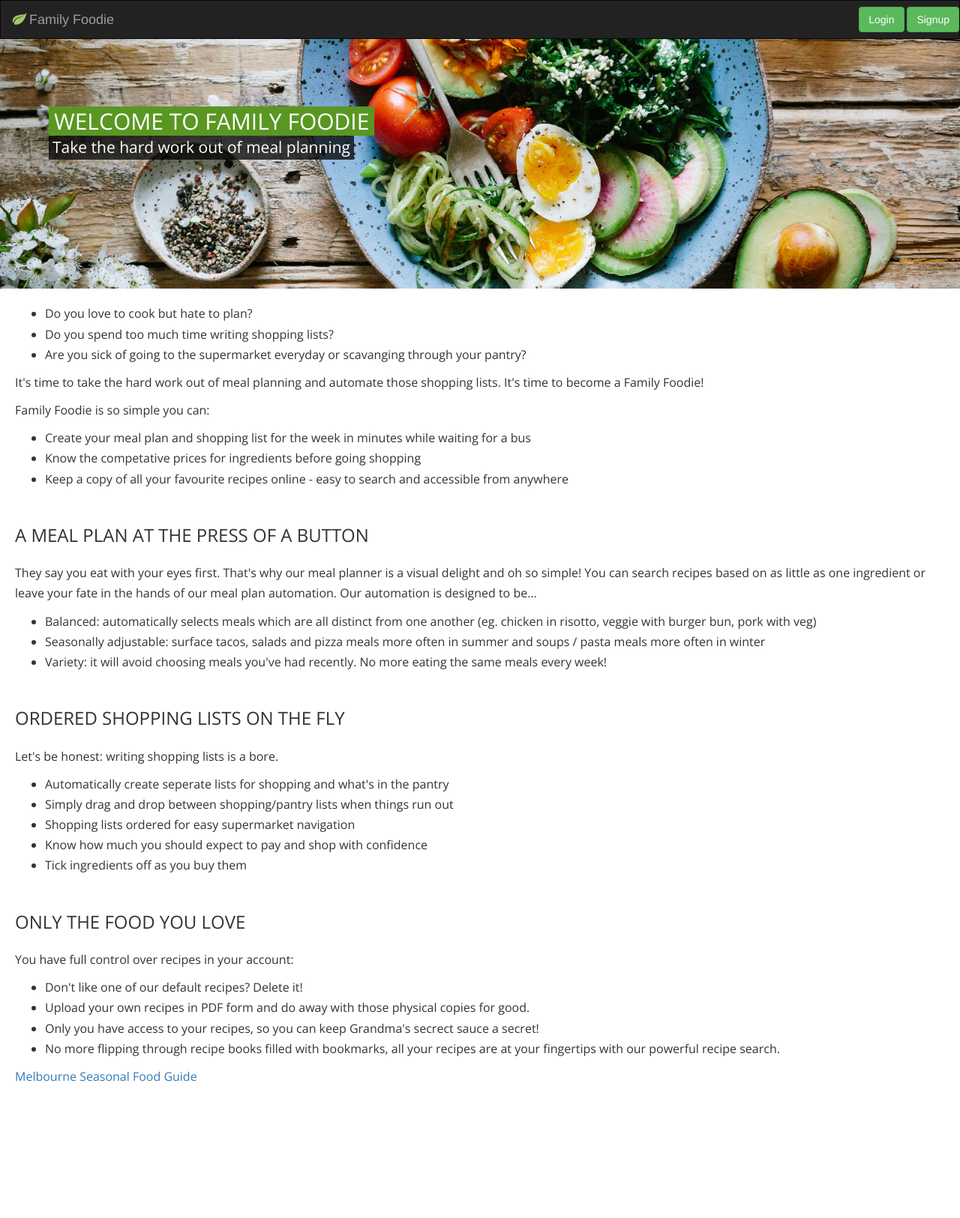
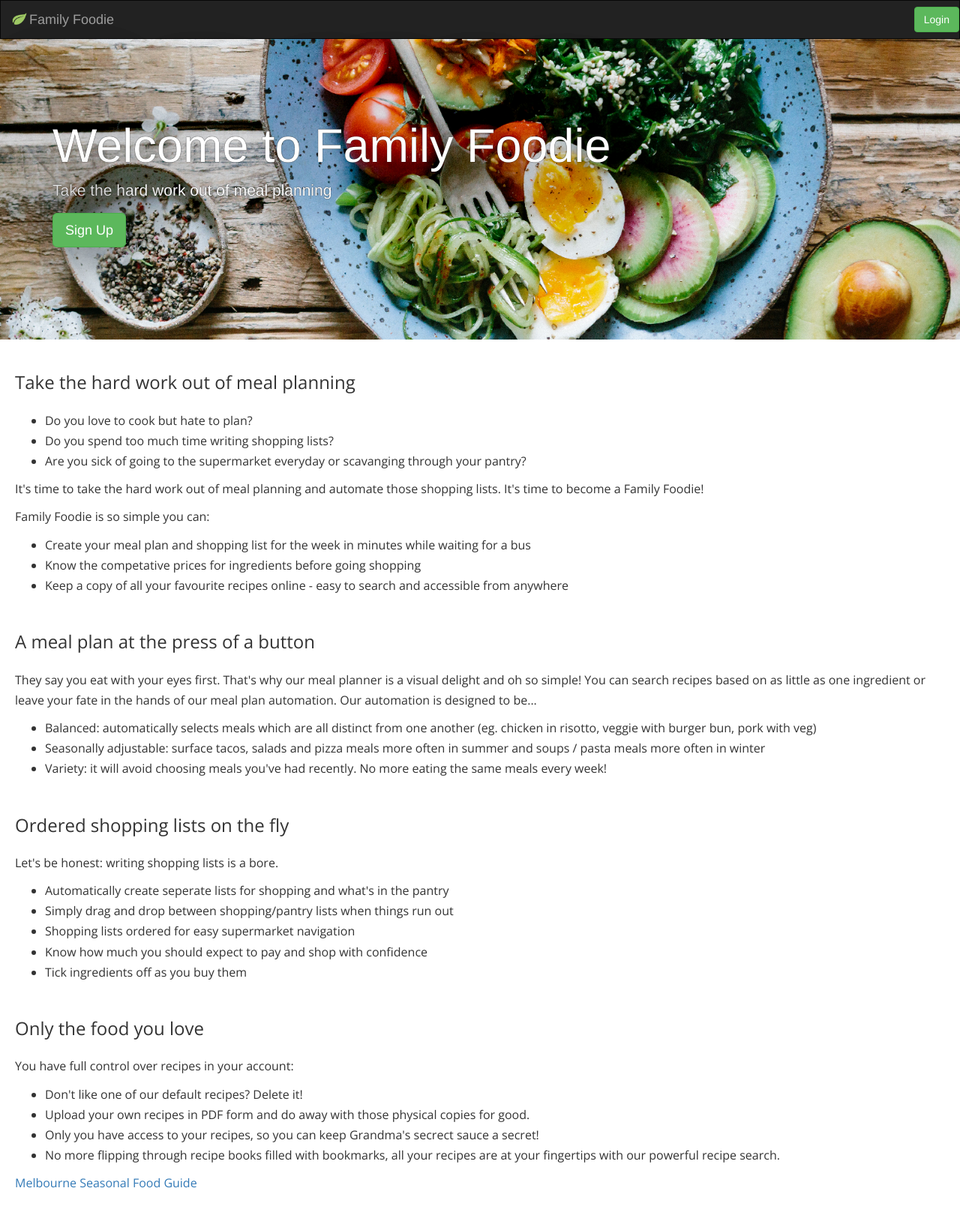
Before and after one commit to chixor/family-foodie, a Django app: template api/templates/home.html in a window 1280 px wide. Shown: the top 1625 px of the page at 75% size. Before the commit the page ends 1443 px from the top, so only its background shows below. Run offline with Django 3.2, Linux system fonts and the light colour scheme; the template is opened without the code that fills it, so the values that code supplies are empty; some libraries are stand-ins or nearby versions.

Commit message:
minor styling cleanup on homepage

```diff
--- a/api/templates/base_generic.html
+++ b/api/templates/base_generic.html
@@ -12,7 +12,9 @@
         background: #eee; }
 
       .navbar {
-        border-radius: 0px; }
+        border-radius: 0px;
+        margin: 0;
+      }
 
       .navbar-brand img {
         width: 20px;
@@ -43,33 +45,31 @@
           padding: 20px;
         }
 
-        .leader__heading {
-          position: absolute;
-          top: 50px;
-          background-color: #599722;
+        .jumbotron {
+          background: url('static/hero1.jpg') no-repeat center center;
+          background-size: cover;
+          margin:0;
           color: white;
-          left: 80px;
-          padding: 3px 7px;
-          text-transform: uppercase;
         }
 
-        .homepage .leader__copy {
-          position: absolute;
-          top: 109px;
-          background-color: rgba(0,0,0,0.75);
-          color: white;
-          left: 80px;
-          padding: 0 5px;
-          line-height: 1.5;
-          font-size: 21px;
-          font-weight: 500;
-          margin: 0;
-          text-transform: none;
+        .jumbotron h1 {
+          text-shadow: 0 0 150px black, 0 0 150px black, 0px 0px 1px black;
+        }
+        .jumbotron p.copy {
+          text-shadow: 0 0 150px black, 0 0 150px black, 0 0 150px black, 0 0 150px black, 0 0 150px black, 0 0 1px black;
+          font-weight: 400;
+        }
+
+        .jumbotron .btn {
+          box-shadow: 0 0 80px 0px rgba(0,0,0,0.9);
         }
 
         .homepage h3 {
-          text-transform: uppercase;
           margin: 2em 0 1em 0;
+        }
+
+        .homepage h3:first-child {
+          margin-top: 1em;
         }
     </style>
   </head>
@@ -86,9 +86,6 @@
                     <a href="/accounts/login/?next=/" class="btn btn-success navbar-btn">
                         Login
                     </a>
-                    <a href="/signup" class="btn btn-success navbar-btn">
-                        Signup
-                    </a>
                 </div>
             </div>
       </div>
--- a/api/templates/home.html
+++ b/api/templates/home.html
@@ -1,12 +1,18 @@
 {% extends 'base_generic.html' %}
 
 {% block content %}
+<div class="jumbotron">
+  <div class="container">
+    <br/><br/>
+    <h1>Welcome to Family Foodie</h1>
+    <p class="copy">Take the hard work out of meal planning<br/></p>
+    <p><a class="btn btn-success btn-lg" href="#" role="button">Sign Up</a><br/><br/><br/></p>
+  </div>
+</div>
 <div class="row homepage">
     <div class="col-md-12">
-      <img src="static/hero1.jpg" alt="delicious home cooked dinner" style="width:100%;margin-top:-20px;"/>
-      <h2 class="leader__heading">Welcome to Family Foodie</h2>
-      <h3 class="leader__copy">Take the hard work out of meal planning</h3>
       <div class="primary__copy">
+      <h3>Take the hard work out of meal planning</h3>
       <ul>
         <li>Do you love to cook but hate to plan?</li>
         <li>Do you spend too much time writing shopping lists?</li>
```
